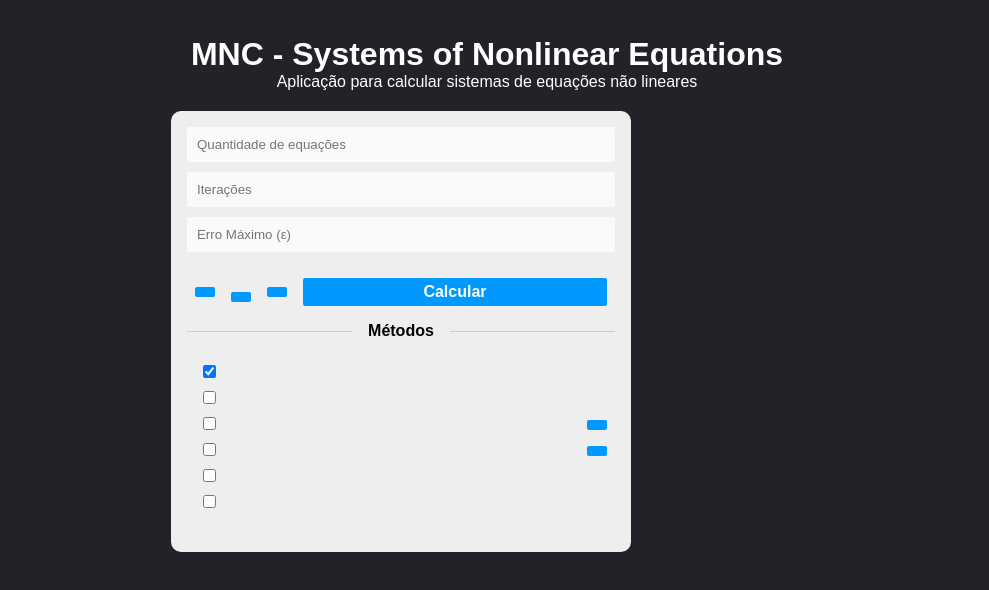
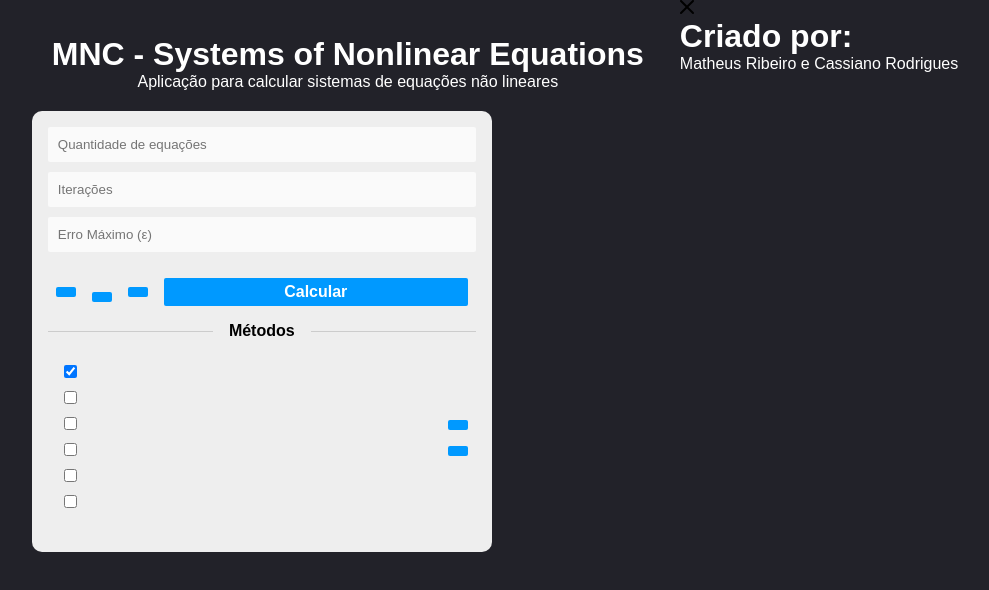
Before and after one commit to MatheusRibeiroS/MNC-Systems-of-Nonlinear-Equations, a plain HTML site: page index.html in a window 1280 px wide. Both pictures are taken after a click on the button 373 px from the left and 292 px from the top of the page. Shown: the whole page, without its empty margins (169-1158 px from the left). Drawn offline with nearby package versions, Linux system fonts and the light colour scheme.

Commit message:
Feature buttons logic implemented

```diff
--- a/index.html
+++ b/index.html
@@ -38,7 +38,7 @@
             <div class="input-menu">
               <input id="function" type="text" style="width: 100%;" placeholder="Quantidade de equações" />
               <div style="display: flex; width: 100%;">
-                <input type="number" id="b" placeholder="Iterações" style="width: 100%;" />
+                <input type="number" id="iteracoes" placeholder="Iterações" style="width: 100%;" />
               </div>
               <input type="number" id="epsilon" placeholder="Erro Máximo (&epsilon;)" style="width: 100%;" />
             </div>
--- a/src/js/functions.js
+++ b/src/js/functions.js
@@ -0,0 +1,50 @@
+/*
+  Function to create popup for the information button.
+ */
+const infoButton = (input) => {
+  const body = document.querySelector("body");
+  const elem = document.createElement("details");
+  body.appendChild(elem);
+  elem.outerHTML = `
+    <div id="modal-info" open>
+      <div class="details-modal-overlay"></div>
+      <div class='details-modal'>
+        <div class='details-modal-close' onclick='document.querySelector("#modal-info").remove()' style="cursor: pointer">
+          <svg
+            xmlns='http://www.w3.org/2000/svg'
+            width='14'
+            height='14'
+            viewBox='0 0 14 14'
+            fill='none'
+          >
+            <path
+              fill-rule='evenodd'
+              clip-rule='evenodd'
+              d='M13.7071 1.70711C14.0976 1.31658 14.0976 0.683417 13.7071 0.292893C13.3166 -0.0976311 12.6834 -0.0976311 12.2929 0.292893L7 5.58579L1.70711 0.292893C1.31658 -0.0976311 0.683417 -0.0976311 0.292893 0.292893C-0.0976311 0.683417 -0.0976311 1.31658 0.292893 1.70711L5.58579 7L0.292893 12.2929C-0.0976311 12.6834 -0.0976311 13.3166 0.292893 13.7071C0.683417 14.0976 1.31658 14.0976 1.70711 13.7071L7 8.41421L12.2929 13.7071C12.6834 14.0976 13.3166 14.0976 13.7071 13.7071C14.0976 13.3166 14.0976 12.6834 13.7071 12.2929L8.41421 7L13.7071 1.70711Z'
+              fill='black'
+            />
+          </svg>
+        </div>
+        <div class='details-modal-title'>
+          <h1>Criado por:</h1>
+        </div>
+        <div class='details-modal-content'>
+          <p>
+            Matheus Ribeiro e Cassiano Rodrigues
+          </p>
+        </div>
+      </div>
+    </div>
+    `;
+};
+
+const clearInputs = () => {
+  [...document.querySelectorAll(".input-menu input")].map(
+    (el) => (el.value = "")
+  );
+};
+
+const selectAll = () =>
+  [...document.querySelectorAll(".toggles li .toggle-control input")].map(
+    (el) => !el.disabled && (el.checked = !el.checked)
+  );
```
